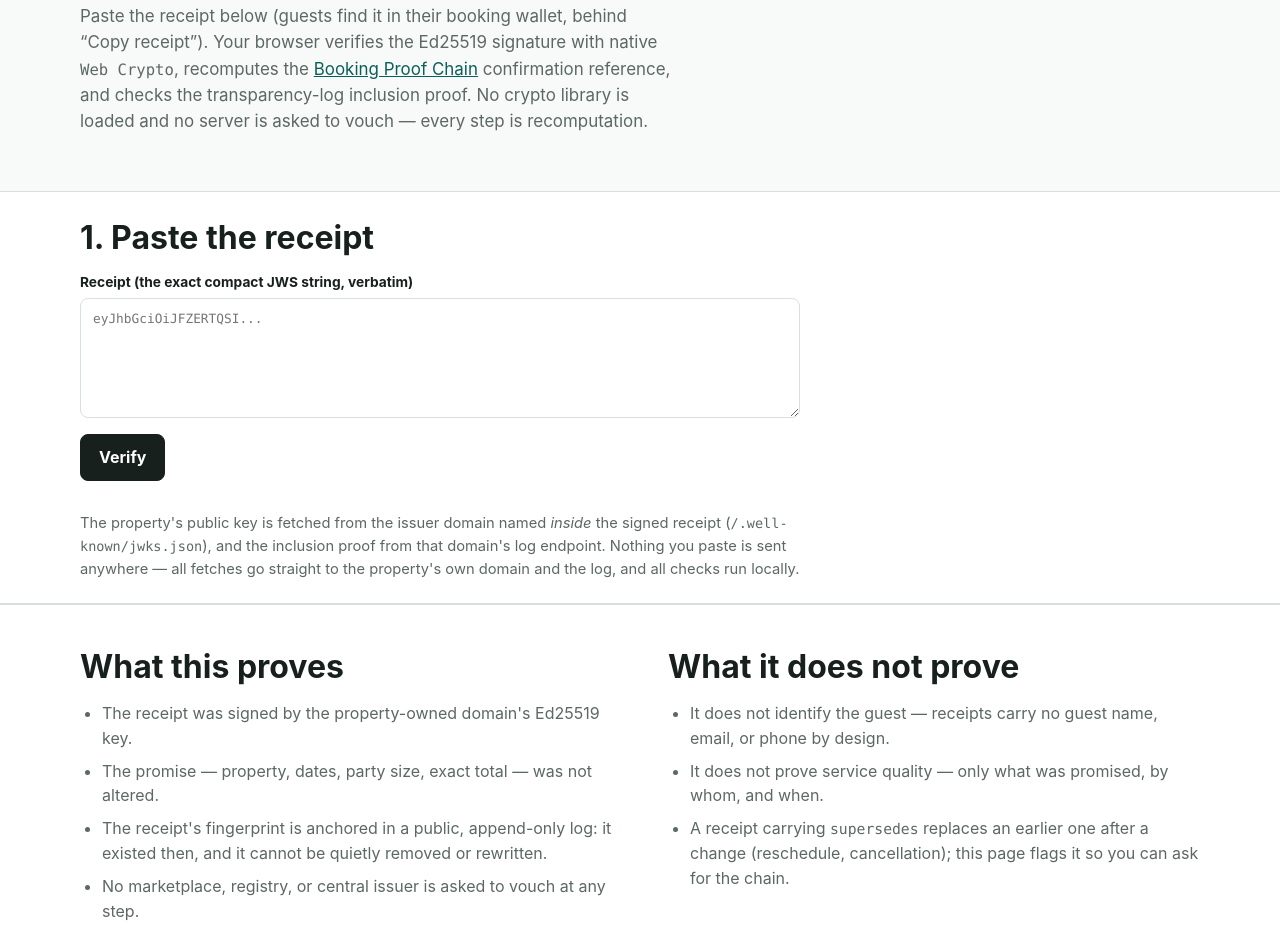
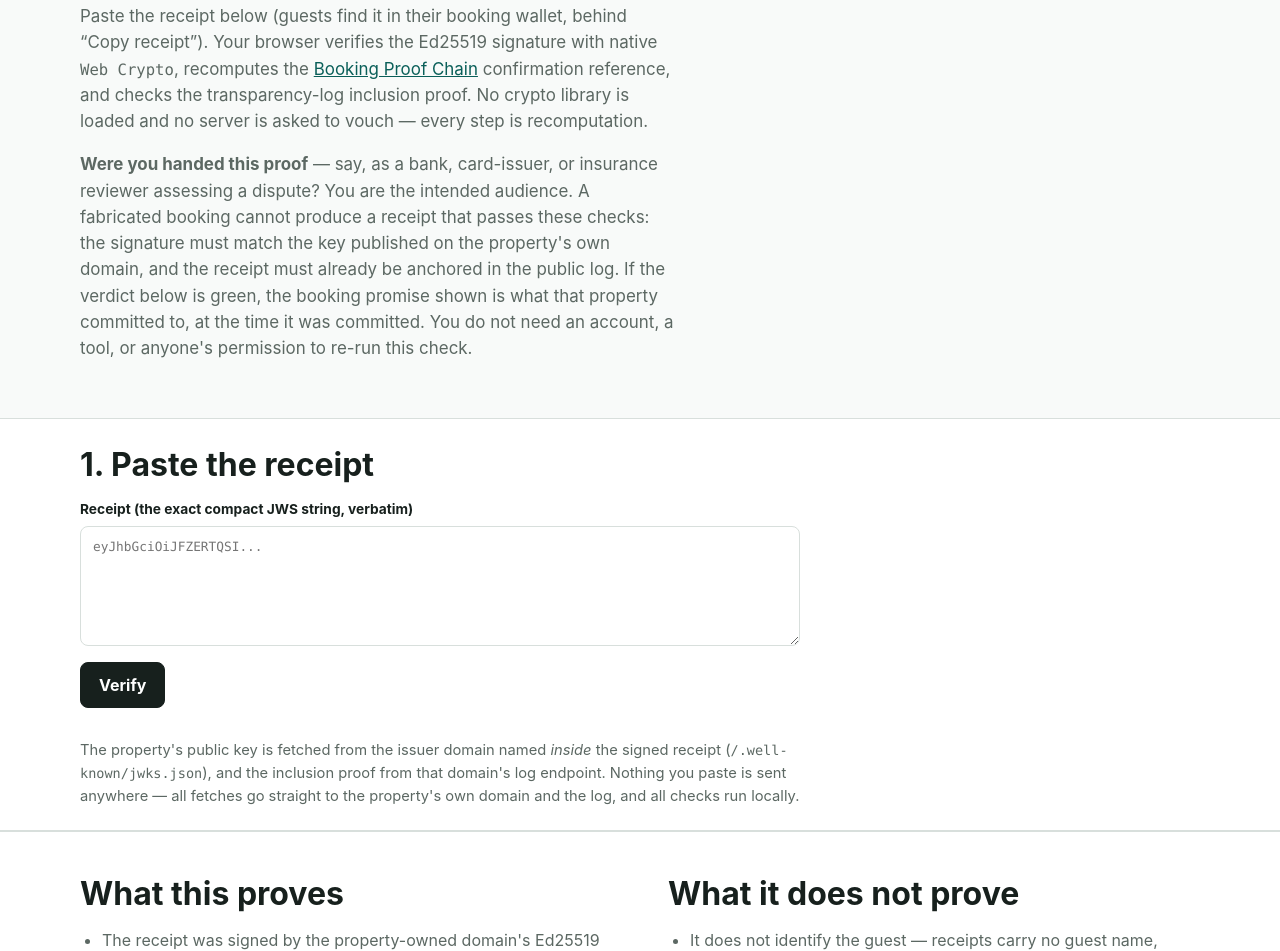
Before and after one commit to HemmaBo-se/vrp-spec, a website: page verify-receipt.html in a window 1280 px wide. Shown: the part 758-1709 px from the top of the page. Drawn offline with Linux system fonts and the light colour scheme.

Commit message:
site(verify-receipt): address the receiver — the bank/insurance reviewer is the audience (#81)
The dispute path runs through the guest handing this page to whoever
reviews the case. Add the paragraph that speaks to that receiver: what
they are looking at, why a fabricated booking cannot pass, and that
re-running the check needs no account, tool, or permission.

(The wallet deep-link prefill via URL fragment already shipped in #80.)

Co-authored-by: Codex <codex@openai.com>
Co-authored-by: Claude Opus 4.8 <noreply@anthropic.com>

```diff
--- a/verify-receipt.html
+++ b/verify-receipt.html
@@ -160,6 +160,17 @@
             confirmation reference, and checks the transparency-log inclusion
             proof. No crypto library is loaded and no server is asked to vouch —
             every step is recomputation.
+          </p>
+          <p>
+            <strong>Were you handed this proof</strong> — say, as a bank,
+            card-issuer, or insurance reviewer assessing a dispute? You are the
+            intended audience. A fabricated booking cannot produce a receipt
+            that passes these checks: the signature must match the key
+            published on the property's own domain, and the receipt must
+            already be anchored in the public log. If the verdict below is
+            green, the booking promise shown is what that property committed
+            to, at the time it was committed. You do not need an account, a
+            tool, or anyone's permission to re-run this check.
           </p>
         </div>
       </section>
```
